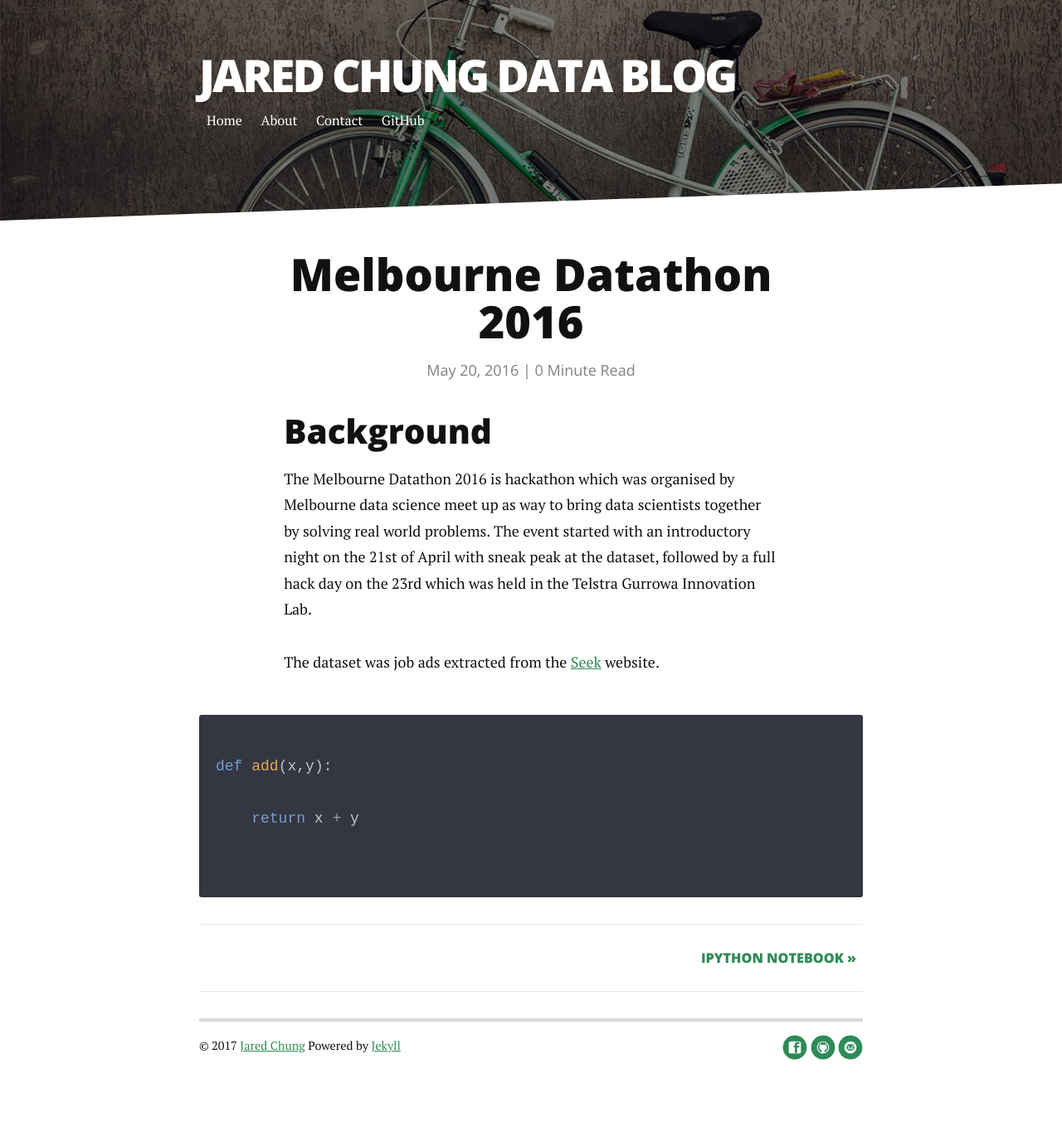
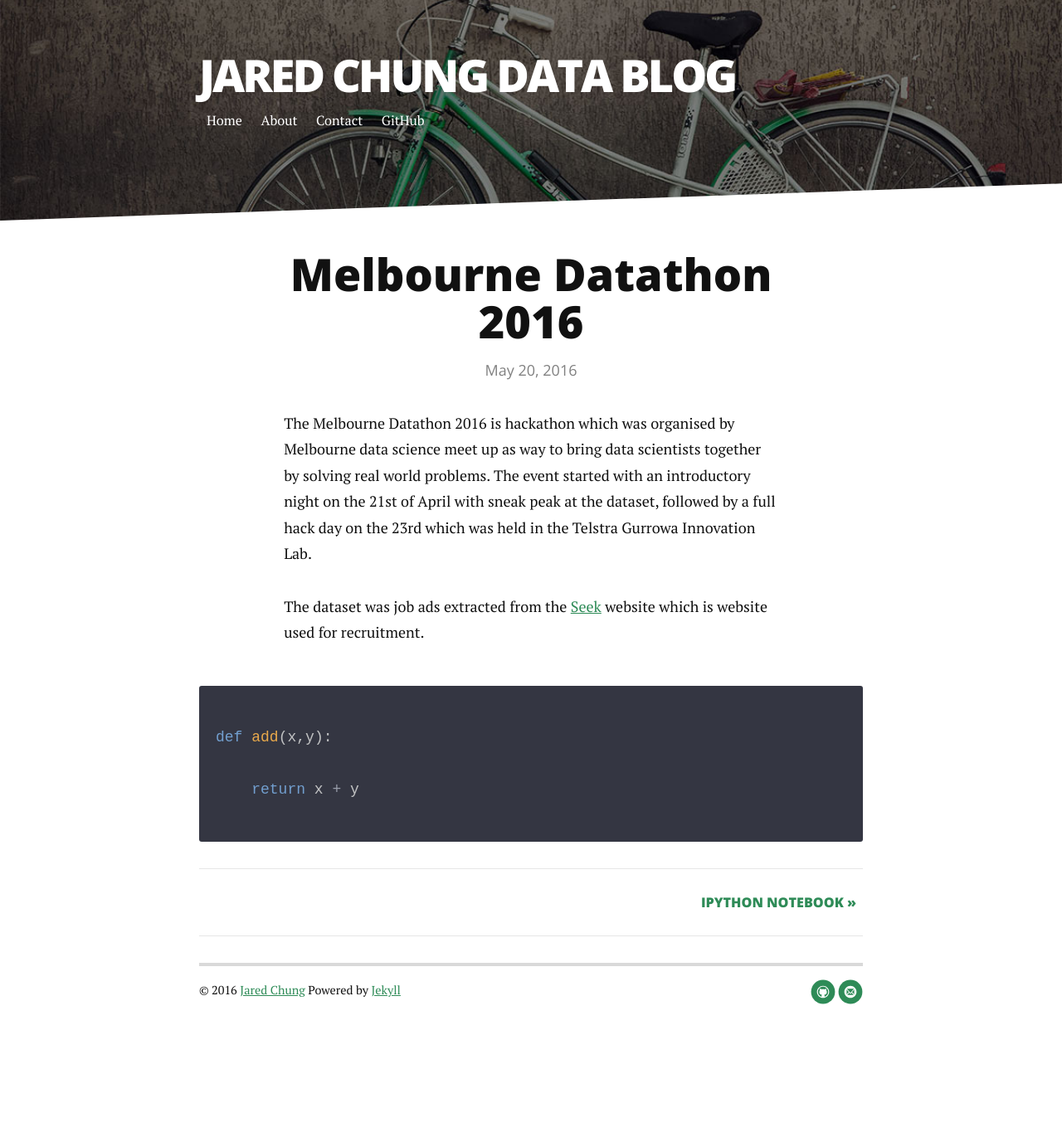
Before and after one commit to JaredChung/JaredChung.github.io, a Jekyll site: the page built from _posts/2016-04-04-Melbourne-Datathon-2016.markdown, in a window 1280 px wide. Shown: the whole page at 83% size. Built offline with Jekyll 4.4.1, drawn with Linux system fonts in a browser that asks for light colours; nearby versions of some CDN libraries; after the commit the page ends 1299 px from its top, so only the background shows below that.

Commit message:
add a little more

```diff
--- a/_config.yml
+++ b/_config.yml
@@ -21,7 +21,7 @@ navigation:
 
 social:
    github: jaredchung
-   facebook: brianmaierjr
-   email: brimaidesigns@gmail.com
+   linkedin: jaredchung
+   email: jared_chung@hotmail.com
 
 google_analytics: "UA-58263416-1"
--- a/_includes/footer.html
+++ b/_includes/footer.html
@@ -1,6 +1,6 @@
 <div class="footer">
    <div class="container">
-      <p class="copy">&copy; {{ site.time | date: '%Y' }} <a href="jaredchung.github.io">Jared Chung</a> Powered by <a href="http://jekyllrb.com">Jekyll</a></p>
+      <p class="copy">&copy; 2016 <a href="jaredchung.github.io">Jared Chung</a> Powered by <a href="http://jekyllrb.com">Jekyll</a></p>
 
       <div class="footer-links">
          <ul class="noList">
--- a/_layouts/post.html
+++ b/_layouts/post.html
@@ -8,7 +8,10 @@ layout: default
       </div>
   {% endif %}
   <h1 class="postTitle">{{ page.title }}</h1>
-  <p class="meta">{{ page.date | date: '%B %d, %Y' }} | <span class="time">{{ page.content | number_of_words | divided_by:180 }}</span> Minute Read</p>
+  <p class="meta">{{ page.date | date: '%B %d, %Y' }}</p>
+
+
+
 
   {{ content }}
 
--- a/_posts/2016-04-04-Melbourne-Datathon-2016.markdown
+++ b/_posts/2016-04-04-Melbourne-Datathon-2016.markdown
@@ -5,16 +5,13 @@ date:   2016-05-20 16:23:02 +1000
 categories: hackathon
 ---
 
-<h2> Background </h2>
-
 The Melbourne Datathon 2016 is hackathon which was organised by Melbourne data science meet up as way to bring data scientists together by solving real world problems. The event started with an introductory night on the 21st of April with sneak peak at the dataset, followed by a full hack day on the 23rd which was held in the Telstra Gurrowa Innovation Lab.
 
-The dataset was job ads extracted from the <a href="www.seek.com.au">Seek</a> website.
+The dataset was job ads extracted from the <a href="www.seek.com.au">Seek</a> website which is website used for recruitment.
 
 
 {% highlight python %}
 def add(x,y):
 
     return x + y
-
 {% endhighlight %}
```
